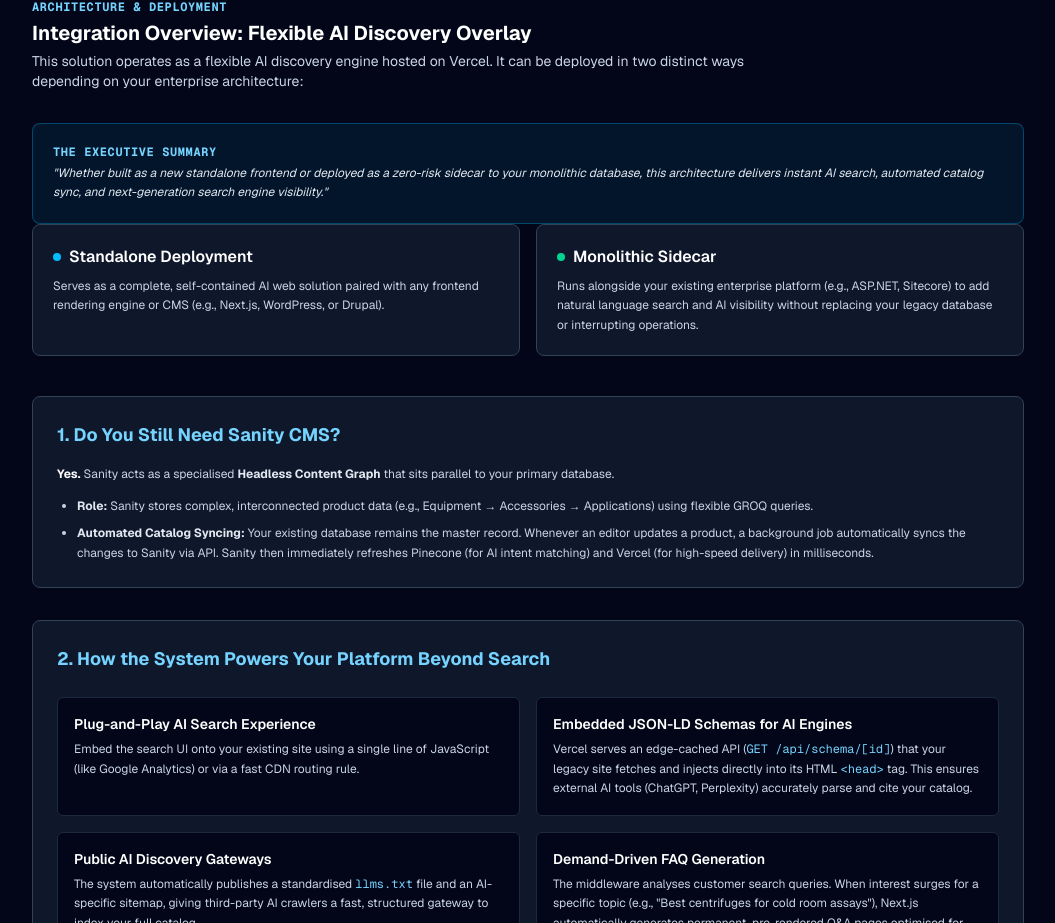
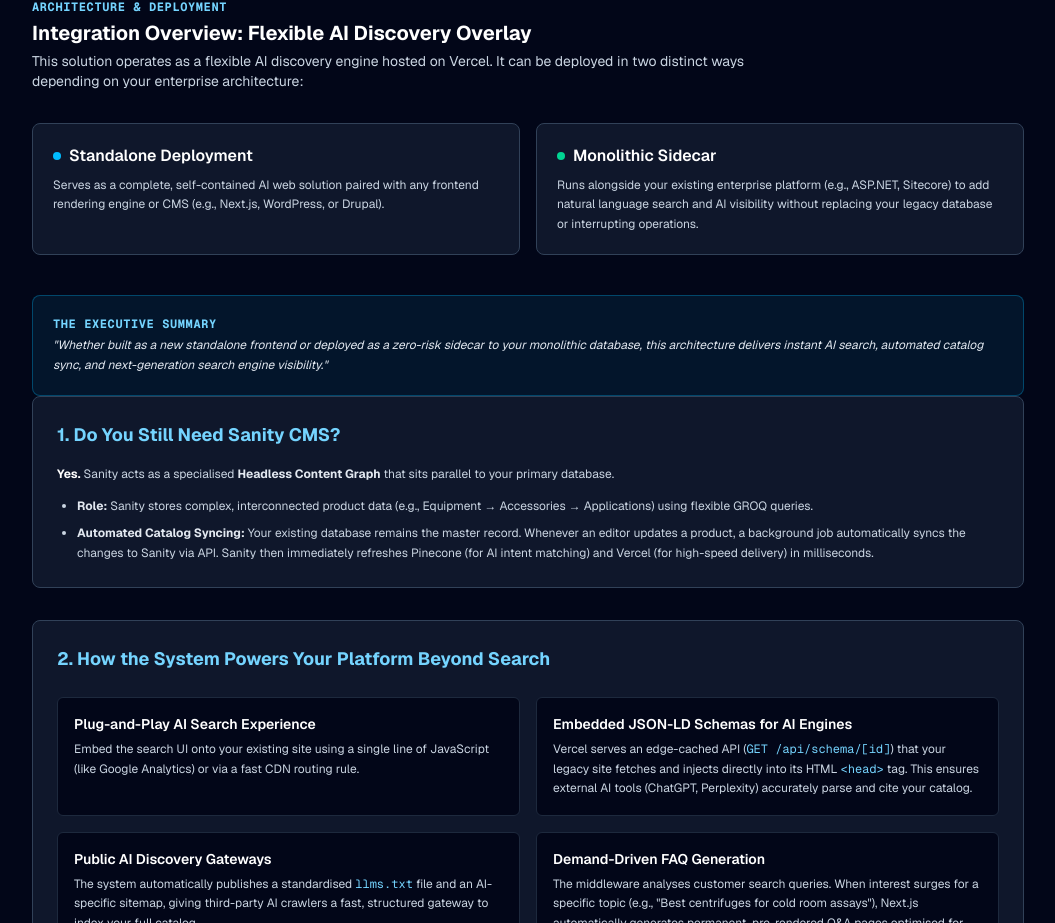
Before and after one commit to bpwhitehouse/discovery-engine, a Next.js app: page /demo in a window 1280 px wide. Shown: the part 1379-2302 px from the top of the page, without its empty margins (112-1167 px from the left). Built offline with nearby package versions, Linux system fonts and the light colour scheme.

Commit message:
Spelling repair

```diff
--- a/src/app/demo/page.tsx
+++ b/src/app/demo/page.tsx
@@ -389,14 +389,6 @@
             </p>
           </div>
 
-{/* Executive Summary Banner */}
-          <div className="mt-8 bg-sky-950/40 border border-sky-400/30 rounded-lg p-5">
-            <div className="text-xs font-mono font-bold text-sky-300 uppercase tracking-wider mb-1">The Executive Summary</div>
-            <p className="text-xs text-slate-200 leading-relaxed italic">
-              "Whether built as a new standalone frontend or deployed as a zero-risk sidecar to your monolithic database, this architecture delivers instant AI search, automated catalog sync, and next-generation search engine visibility."
-            </p>
-          </div>
-
           {/* Deployment Options Cards */}
           <div className="grid grid-cols-1 md:grid-cols-2 gap-4 mb-10">
             <div className="bg-slate-900 border border-slate-700 rounded-lg p-5 space-y-2">
@@ -418,6 +410,14 @@
                 Runs alongside your existing enterprise platform (e.g., ASP.NET, Sitecore) to add natural language search and AI visibility without replacing your legacy database or interrupting operations.
               </p>
             </div>
+          </div>
+
+{/* Executive Summary Banner */}
+          <div className="mt-8 bg-sky-950/40 border border-sky-400/30 rounded-lg p-5">
+            <div className="text-xs font-mono font-bold text-sky-300 uppercase tracking-wider mb-1">The Executive Summary</div>
+            <p className="text-xs text-slate-200 leading-relaxed italic">
+              "Whether built as a new standalone frontend or deployed as a zero-risk sidecar to your monolithic database, this architecture delivers instant AI search, automated catalog sync, and next-generation search engine visibility."
+            </p>
           </div>
 
           {/* Key Architecture Breakdown */}
```
